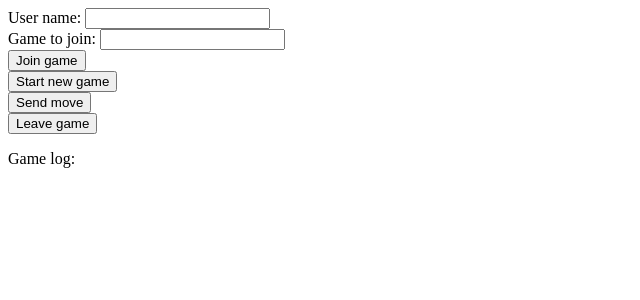
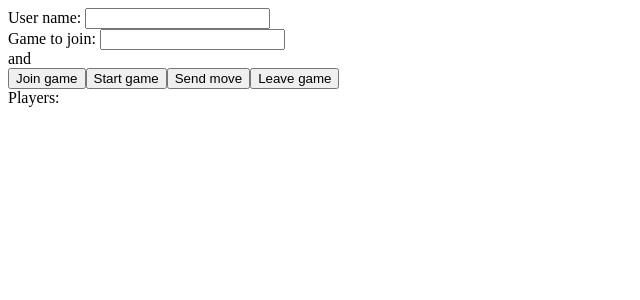
Before and after one commit to gunpowder78/mahjong, a Flask app: page / in a window 1280 px wide. Shown: the top 300 px of the page, without its empty margins (0-640 px from the left). Run offline with Flask 2, Linux system fonts and the light colour scheme; style sheets or scripts are compiled from the project's sources; some libraries are stand-ins or nearby versions.

Commit message:
Integrate basic react.js code

```diff
--- /dev/null
+++ b/frontend/index.js
@@ -0,0 +1,126 @@
+import React from 'react';
+import ReactDOM from 'react-dom';
+import { GameClient } from './socket.js';
+
+
+class Lobby extends React.Component {
+  constructor(props) {
+    super(props);
+    this.state = {
+      username: '',
+      game_id: '',
+      players: [],
+
+      // Game state
+      moves: [],
+    }
+
+    this.client = new GameClient();
+    this.client.onLobbyUpdate((data) => this.onLobbyUpdate(data));
+    this.client.onStartGame((data) => this.onStartGame(data));
+    this.client.onGameUpdate((data) => this.onGameUpdate(data));
+  }
+
+  joinGame() {
+    if (this.state.username != '' && this.state.game_id != '') {
+      this.client.joinGame(this.state.username, this.state.game_id);
+    } else {
+      console.log("Can't join game. Missing username or game id");
+    }
+  }
+
+  onLobbyUpdate(data) {
+    this.setState({
+      players: data.players.slice(),
+      moves: [],
+    });
+  }
+
+  startGame() {
+    if (this.state.players.length === 4) {
+      this.client.startGame();
+    }
+  }
+
+  onStartGame(data) {
+    this.setState({moves: [data]});
+  }
+
+  sendMove() {
+    const data = {move: this.state.username + ' made a move'};
+    this.client.sendMove(data);
+  }
+
+  onGameUpdate(data) {
+    const moves = this.state.moves.slice();
+    moves.push(data);
+    this.setState({moves: moves});
+  }
+
+  leaveGame() {
+    this.client.leaveGame();
+    this.setState({
+      moves: [],
+      players: [],
+    });
+  }
+
+  render() {
+    const players = this.state.players.map((player) => {
+      return (
+        <li key={player}>{player}</li>
+      );
+    });
+    return (
+      <div>
+        <div>
+          User name: <input type='text' value={this.state.username}
+            onChange={(event) => this.setState({username: event.target.value})} />
+        </div>
+        <div>
+          Game to join: <input type='text' value={this.state.game_id}
+            onChange={(event) => this.setState({game_id: event.target.value})} />
+        </div>
+        <div>
+          {this.state.username} and {this.state.game_id}
+        </div>
+
+        <div>
+          <button onClick={() => this.joinGame()}>Join game</button>
+          <button onClick={() => this.startGame()}>Start game</button>
+          <button onClick={() => this.sendMove()}>Send move</button>
+          <button onClick={() => this.leaveGame()}>Leave game</button>
+        </div>
+
+        Players:
+        <ul>
+          {players}
+        </ul>
+
+        <Game moves={this.state.moves} />
+      </div>
+    );
+  }
+}
+
+class Game extends React.Component {
+  render() {
+    const moves = this.props.moves.map((move, i) => {
+      return (
+        <li key={i}>{move}</li>
+      );
+    });
+    return (
+      <div>
+        <ol>
+          {moves}
+        </ol>
+      </div>
+    );
+  }
+}
+
+ReactDOM.render(
+  <Lobby />,
+  document.getElementById('root')
+);
--- a/mahjong/templates/game.html
+++ b/mahjong/templates/game.html
@@ -1,96 +1,8 @@
 <html>
-  <script
-src="https://code.jquery.com/jquery-3.2.1.min.js"
-integrity="sha256-hwg4gsxgFZhOsEEamdOYGBf13FyQuiTwlAQgxVSNgt4="
-crossorigin="anonymous"></script>
-
-  <script type="text/javascript" src="//cdnjs.cloudflare.com/ajax/libs/socket.io/1.3.6/socket.io.min.js"></script>
-
   <body>
-    <div>
-      User name: <input type='text' id='username'>
-      <br/>
-      Game to join: <input type='text' id='game-id'>
-      <br/>
-      <button id='btn-join-game'>Join game</button>
-      <br/>
-      <button id='btn-start-game'>Start new game</button>
-      <br/>
-      <button id='btn-send-move'>Send move</button>
-      <br/>
-      <button id='btn-leave-game'>Leave game</button>
-    </div>
-
-    <div>
-      <p>Game log:</p>
-      <ol id='game-log'>
-      </ol>
+    <div id='root'>
     </div>
   </body>
 
-  <script type="text/javascript" charset="utf-8">
-
-// Connect to the websocket server.
-var socket = io.connect('http://' + document.domain + ':' + location.port);
-socket.on('connect', function(data) {
-  console.log('Connected!');
-});
-
-var username;
-var game_id;
-var players = [];
-
-$('#btn-join-game').click(function() {
-  username = $('#username').val();
-  game_id = $('#game-id').val();
-
-  var data = {username: username, game_id: game_id};
-  console.log('Sending join request:');
-  console.log(data);
-  socket.emit('join', data);
-});
-
-socket.on('on_lobby_update', function(data) {
-  console.log('Received lobby update. Current lobby state:');
-  console.log(data)
-  players = data['players'].slice();
-  $('#game-log').empty();
-});
-
-$('#btn-start-game').click(function() {
-  if (players.length == 4) {
-    console.log('Sending start game request');
-    socket.emit('start_game', {});
-  }
-});
-
-socket.on('on_start_game', function(data) {
-  console.log('Received new game:');
-  console.log(data);
-  $('#game-log').empty();
-  $('#game-log').append('<li>' + data + '</li>');
-});
-
-socket.on('on_game_update', function(data) {
-  console.log('Received game update:');
-  console.log(data);
-  $('#game-log').append('<li>' + data + '</li>');
-});
-
-
-$('#btn-send-move').click(function() {
-  var data = {move: username + ' made a move'};
-  console.log('Sending move request:');
-  console.log(data);
-  socket.emit('make_move', data);
-});
-
-$('#btn-leave-game').click(function() {
-  console.log('Sending leave game request:');
-  socket.emit('leave', {});
-  $('#game-log').empty();
-});
-
-  </script>
-
+  <script src='/static/bundle.js' type='text/javascript'></script>
 </html>
--- /dev/null
+++ b/webpack.config.js
@@ -0,0 +1,14 @@
+const path = require('path');
+
+module.exports = {
+  entry: './frontend/index.js',
+  output: {
+    filename: 'bundle.js',
+    path: path.resolve(__dirname, 'mahjong', 'static')
+  },
+  module: {
+    rules: [
+      { test: /\.js$/, exclude: /node_modules/, loader: "babel-loader" }
+    ]
+  }
+};
```
Also changed, not shown: frontend/socket.js (added, +61 -0 lines), package.json (added, +18 -0 lines), README.md, 2 other files.
